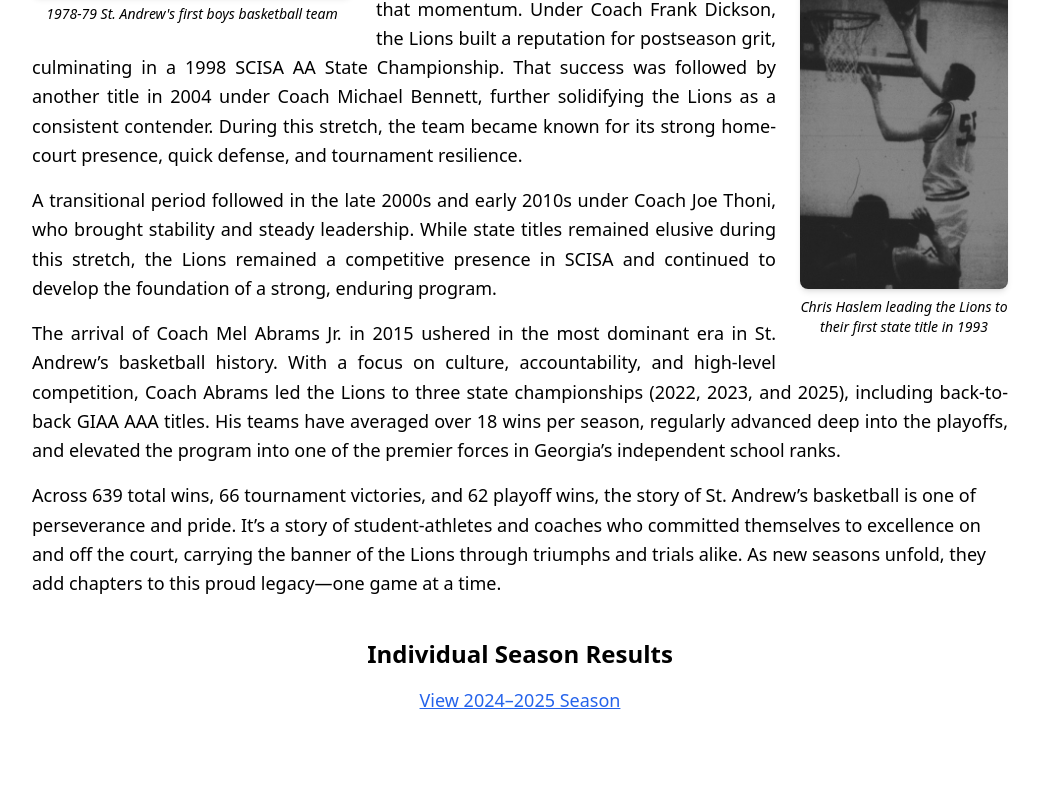
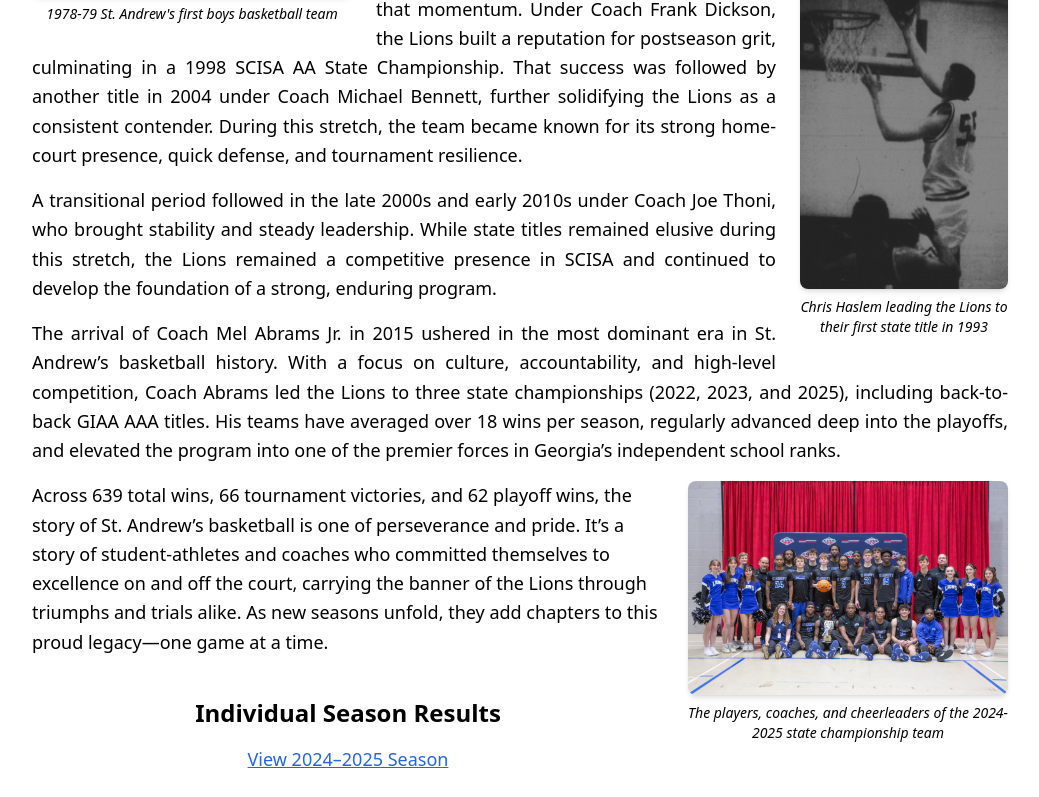
Before and after one commit to newonda1/st-andrews-basketball, a React (Vite) app: page / in a window 1280 px wide. Shown: the part 659-1456 px from the top of the page, without its empty margins (120-1159 px from the left). Before the commit the page ends 1397 px from the top, so only its background shows below. Built offline with nearby package versions, Linux system fonts and the light colour scheme.

Commit message:
Update App.jsx

```diff
--- a/src/App.jsx
+++ b/src/App.jsx
@@ -71,6 +71,14 @@ function App() {
 <p className="text-lg leading-relaxed mb-4 text-justify">
     The arrival of Coach Mel Abrams Jr. in 2015 ushered in the most dominant era in St. Andrew’s basketball history. With a focus on culture, accountability, and high-level competition, Coach Abrams led the Lions to three state championships (2022, 2023, and 2025), including back-to-back GIAA AAA titles. His teams have averaged over 18 wins per season, regularly advanced deep into the playoffs, and elevated the program into one of the premier forces in Georgia’s independent school ranks.
   </p>
+         <div className="md:float-right md:ml-6 mb-6 text-center w-full md:w-80 animate-fade-in">
+    <img
+    src="/images/state_champions_2025.jpg"
+    alt="2024-2025 State Championship Team"
+    className="w-full h-auto rounded-lg shadow-md mb-2"
+    />
+    <p className="text-sm italic">The players, coaches, and cheerleaders of the 2024-2025 state championship team</p>
+  </div>
   <p className="text-lg leading-relaxed">
     Across 639 total wins, 66 tournament victories, and 62 playoff wins, the story of St. Andrew’s basketball is one of perseverance and pride. It’s a story of student-athletes and coaches who committed themselves to excellence on and off the court, carrying the banner of the Lions through triumphs and trials alike. As new seasons unfold, they add chapters to this proud legacy—one game at a time.
   </p>
```
